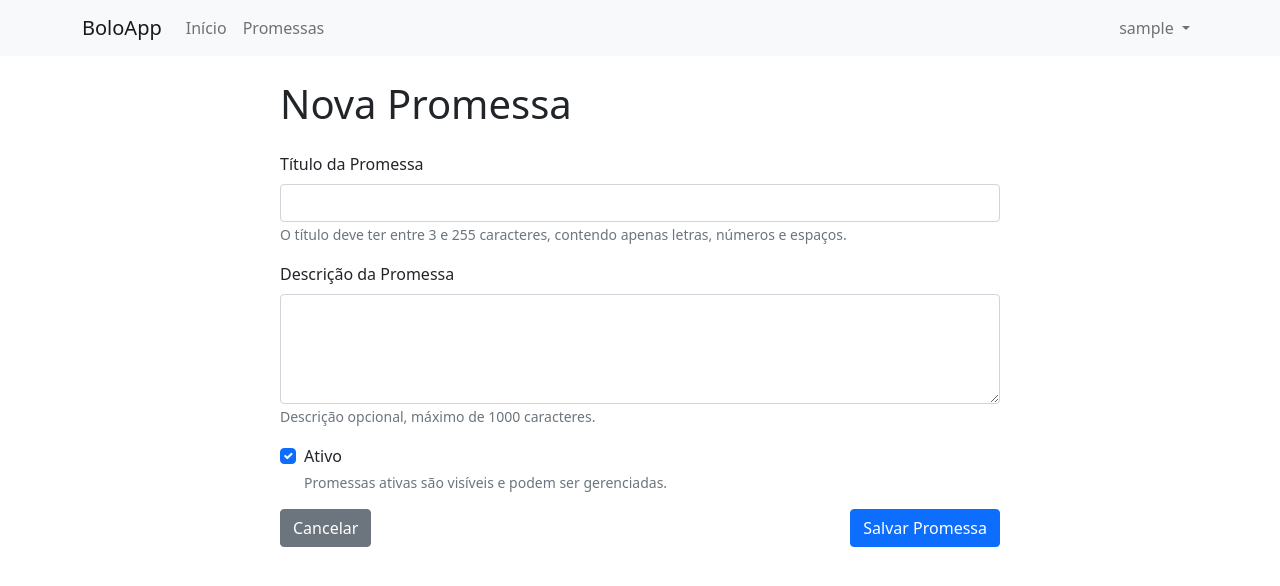
After one commit to arthurneves/boloapp, a Flask app: page /promessas/nova in a window 1280 px wide. The commit adds this page. Shown: the top 586 px of the page. Run offline with Flask 3, Linux system fonts and the light colour scheme; the visitor is signed in with stand-in values (Sample User, id 1); parts of the project's set-up code (start-up, migrations or seed data) failed here and were passed over; some libraries are stand-ins or nearby versions.

Commit message:
add: promessas

```diff
--- a/app/controllers/__init__.py
+++ b/app/controllers/__init__.py
@@ -7,3 +7,4 @@ from . import usuario_routes
 from . import squad_routes
 from . import categoria_routes
 from . import transacao_pontos_routes
+from . import promessa_routes
--- /dev/null
+++ b/app/controllers/promessa_routes.py
@@ -0,0 +1,110 @@
+from flask import render_template, redirect, url_for, flash, request
+from flask_login import login_required, current_user
+from . import main_bp
+from sqlalchemy.exc import SQLAlchemyError
+from app import db
+from app.models.promessa import Promessa
+from app.forms.promessa_forms import PromessaForm
+import logging
+
+
+@main_bp.route('/promessas')
+@login_required
+def listar_promessas():
+    try:
+        # Listar promessas do usuário atual, ordenadas por data de criação
+        promessas = Promessa.query.filter_by(
+            id_usuario=current_user.id_usuario
+        ).order_by(
+            Promessa.data_criacao.desc()
+        ).all()
+
+        return render_template('promessas/listar.html', promessas=promessas)
+    except SQLAlchemyError as e:
+        logging.error(f"Erro ao listar promessas: {e}")
+        flash('Erro ao carregar promessas. Tente novamente.', 'danger')
+        return redirect(url_for('main.home'))
+
+@main_bp.route('/promessas/nova', methods=['GET', 'POST'])
+@login_required
+def nova_promessa():
+    form = PromessaForm()
+
+    if form.validate_on_submit():
+        try:
+            # Criar nova promessa
+            nova_promessa = Promessa(
+                id_usuario=current_user.id_usuario,
+                titulo_promessa=form.titulo_promessa.data,
+                descricao_promessa=form.descricao_promessa.data,
+                is_ativo=form.is_ativo.data
+            )
+            db.session.add(nova_promessa)
+            db.session.commit()
+            flash('Promessa criada com sucesso!', 'success')
+            return redirect(url_for('promessa.listar_promessas'))
+        except SQLAlchemyError as e:
+            db.session.rollback()
+            logging.error(f"Erro ao criar promessa: {e}")
+            flash('Erro ao criar promessa. Tente novamente.', 'danger')
+
+    return render_template('promessas/nova.html', form=form)
+
+@main_bp.route('/promessas/editar/<int:id_promessa>', methods=['GET', 'POST'])
+@login_required
+def editar_promessa(id_promessa):
+    try:
+        # Buscar promessa do usuário atual
+        promessa = Promessa.query.filter_by(
+            id_promessa=id_promessa,
+            id_usuario=current_user.id_usuario
+        ).first_or_404()
+
+        form = PromessaForm(obj=promessa)
+
+        if form.validate_on_submit():
+            try:
+                # Atualizar promessa
+                form.populate_obj(promessa)
+                db.session.commit()
+                flash('Promessa atualizada com sucesso!', 'success')
+                return redirect(url_for('promessa.listar_promessas'))
+            except SQLAlchemyError as e:
+                db.session.rollback()
+                logging.error(f"Erro ao editar promessa: {e}")
+                flash('Erro ao atualizar promessa. Tente novamente.', 'danger')
+
+        return render_template('promessas/editar.html', form=form, promessa=promessa)
+
+    except SQLAlchemyError as e:
+        logging.error(f"Erro ao acessar promessa: {e}")
+        flash('Promessa não encontrada ou você não tem permissão.', 'danger')
+        return redirect(url_for('promessa.listar_promessas'))
+
+@main_bp.route('/promessas/desativar/<int:id_promessa>', methods=['POST'])
+@login_required
+def desativar_promessa(id_promessa):
+    try:
+        # Buscar promessa do usuário atual
+        promessa = Promessa.query.filter_by(
+            id_promessa=id_promessa,
+            id_usuario=current_user.id_usuario
+        ).first_or_404()
+
+        # Desativar promessa
+        promessa.is_ativo = False
+
+        try:
+            db.session.commit()
+            flash('Promessa desativada com sucesso!', 'success')
+        except SQLAlchemyError as e:
+            db.session.rollback()
+            logging.error(f"Erro ao desativar promessa: {e}")
+            flash('Erro ao desativar promessa. Tente novamente.', 'danger')
+
+        return redirect(url_for('promessa.listar_promessas'))
+
+    except SQLAlchemyError as e:
+        logging.error(f"Erro ao acessar promessa para desativação: {e}")
+        flash('Promessa não encontrada ou você não tem permissão.', 'danger')
+        return redirect(url_for('promessa.listar_promessas'))
--- /dev/null
+++ b/app/forms/promessa_forms.py
@@ -0,0 +1,38 @@
+from flask_wtf import FlaskForm
+from wtforms import StringField, TextAreaField, SubmitField, BooleanField, HiddenField
+from wtforms.validators import DataRequired, Length, Optional, Regexp
+
+class PromessaForm(FlaskForm):
+    id_promessa = HiddenField('ID da Promessa')
+
+    titulo_promessa = StringField('Título da Promessa', validators=[
+        DataRequired(message='O título da promessa é obrigatório'),
+        Length(min=3, max=255, message='O título deve ter entre 3 e 255 caracteres'),
+        Regexp(r'^[a-zA-Z0-9\s]+$', message='O título deve conter apenas letras, números e espaços')
+    ])
+
+    descricao_promessa = TextAreaField('Descrição da Promessa', validators=[
+        Optional(),
+        Length(max=1000, message='A descrição não pode exceder 1000 caracteres')
+    ])
+
+    is_ativo = BooleanField('Ativo', default=True)
+
+    submit = SubmitField('Salvar Promessa')
+
+    def validate(self, extra_validators=None):
+        """
+        Método de validação personalizado para limpeza de dados
+        """
+        # Chama a validação padrão
+        if not super().validate(extra_validators):
+            return False
+
+        # Limpa espaços extras dos campos
+        if self.titulo_promessa.data:
+            self.titulo_promessa.data = self.titulo_promessa.data.strip()
+
+        if self.descricao_promessa.data:
+            self.descricao_promessa.data = self.descricao_promessa.data.strip()
+
+        return True
--- a/app/forms/transacao_pontos_forms.py
+++ b/app/forms/transacao_pontos_forms.py
@@ -11,7 +11,7 @@ class TransacaoPontosForm(FlaskForm):
     id_categoria = SelectField('Categoria', coerce=int, validators=[
         DataRequired(message='Selecione uma categoria')
     ])
-    pontos_transacao = IntegerField('Pontos', validators=[
+    pontos_transacao = IntegerField('Pontos', default=1, validators=[
         DataRequired(message='Pontos são obrigatórios')
     ])
     descricao_transacao = TextAreaField('Descrição', validators=[
--- a/app/templates/base.html
+++ b/app/templates/base.html
@@ -22,6 +22,11 @@
                     <li class="nav-item">
                         <a class="nav-link" href="{{ url_for('main.home') }}">Início</a>
                     </li>
+                    {% if current_user.is_authenticated %}
+                    <li class="nav-item">
+                        <a class="nav-link" href="{{ url_for('main.listar_promessas') }}">Promessas</a>
+                    </li>
+                    {% endif %}
                     {% if current_user.is_authenticated and current_user.is_administrador %}
                     <li class="nav-item">
                         <a class="nav-link" href="{{ url_for('main.listar_usuarios') }}">Usuários</a>
--- /dev/null
+++ b/app/templates/promessas/nova.html
@@ -0,0 +1,93 @@
+{% extends "base.html" %}
+
+{% block content %}
+<div class="container mt-4">
+    <div class="row">
+        <div class="col-md-8 offset-md-2">
+            <h1 class="mb-4">Nova Promessa</h1>
+
+            <form method="POST" novalidate>
+                {{ form.hidden_tag() }}
+
+                <div class="mb-3">
+                    {{ form.titulo_promessa.label(class="form-label") }}
+                    {{ form.titulo_promessa(class="form-control " + ("is-invalid" if form.titulo_promessa.errors else "")) }}
+                    {% if form.titulo_promessa.errors %}
+                        <div class="invalid-feedback">
+                            {% for error in form.titulo_promessa.errors %}
+                                <p>{{ error }}</p>
+                            {% endfor %}
+                        </div>
+                    {% endif %}
+                    <small class="form-text text-muted">
+                        O título deve ter entre 3 e 255 caracteres, contendo apenas letras, números e espaços.
+                    </small>
+                </div>
+
+                <div class="mb-3">
+                    {{ form.descricao_promessa.label(class="form-label") }}
+                    {{ form.descricao_promessa(class="form-control " + ("is-invalid" if form.descricao_promessa.errors else ""), rows=4) }}
+                    {% if form.descricao_promessa.errors %}
+                        <div class="invalid-feedback">
+                            {% for error in form.descricao_promessa.errors %}
+                                <p>{{ error }}</p>
+                            {% endfor %}
+                        </div>
+                    {% endif %}
+                    <small class="form-text text-muted">
+                        Descrição opcional, máximo de 1000 caracteres.
+                    </small>
+                </div>
+
+                <div class="mb-3 form-check">
+                    {{ form.is_ativo(class="form-check-input") }}
+                    {{ form.is_ativo.label(class="form-check-label") }}
+                    <small class="form-text text-muted d-block">
+                        Promessas ativas são visíveis e podem ser gerenciadas.
+                    </small>
+                </div>
+
+                <div class="d-flex justify-content-between">
+                    <a href="{{ url_for('main.listar_promessas') }}" class="btn btn-secondary">Cancelar</a>
+                    {{ form.submit(class="btn btn-primary") }}
+                </div>
+            </form>
+        </div>
+    </div>
+</div>
+{% endblock %}
+
+{% block scripts %}
+<script>
+    document.addEventListener('DOMContentLoaded', function() {
+        // Adiciona validação do lado do cliente
+        const form = document.querySelector('form');
+        const tituloInput = document.getElementById('titulo_promessa');
+        const descricaoInput = document.getElementById('descricao_promessa');
+
+        form.addEventListener('submit', function(event) {
+            let isValid = true;
+
+            // Validação do título
+            if (tituloInput.value.trim().length < 3) {
+                tituloInput.classList.add('is-invalid');
+                isValid = false;
+            } else {
+                tituloInput.classList.remove('is-invalid');
+            }
+
+            // Validação da descrição (opcional)
+            if (descricaoInput.value.trim().length > 1000) {
+                descricaoInput.classList.add('is-invalid');
+                isValid = false;
+            } else {
+                descricaoInput.classList.remove('is-invalid');
+            }
+
+            if (!isValid) {
+                event.preventDefault();
+            }
+        });
+    });
+</script>
+{% endblock %}
--- a/app/templates/transacoes_pontos/nova.html
+++ b/app/templates/transacoes_pontos/nova.html
@@ -36,7 +36,7 @@
                             {% endif %}
                         </div>
 
-                        <div class="mb-3">
+                        <div class="col-md-2 mb-3">
                             {{ form.pontos_transacao.label(class="form-label") }}
                             {{ form.pontos_transacao(class="form-control") }}
                             {% if form.pontos_transacao.errors %}
```
Also changed, not shown: app/models/promessa.py (added, +68 -0 lines), app/models/transacao_pontos.py (+2 -17 lines), config/database.py (+14 -2 lines).
